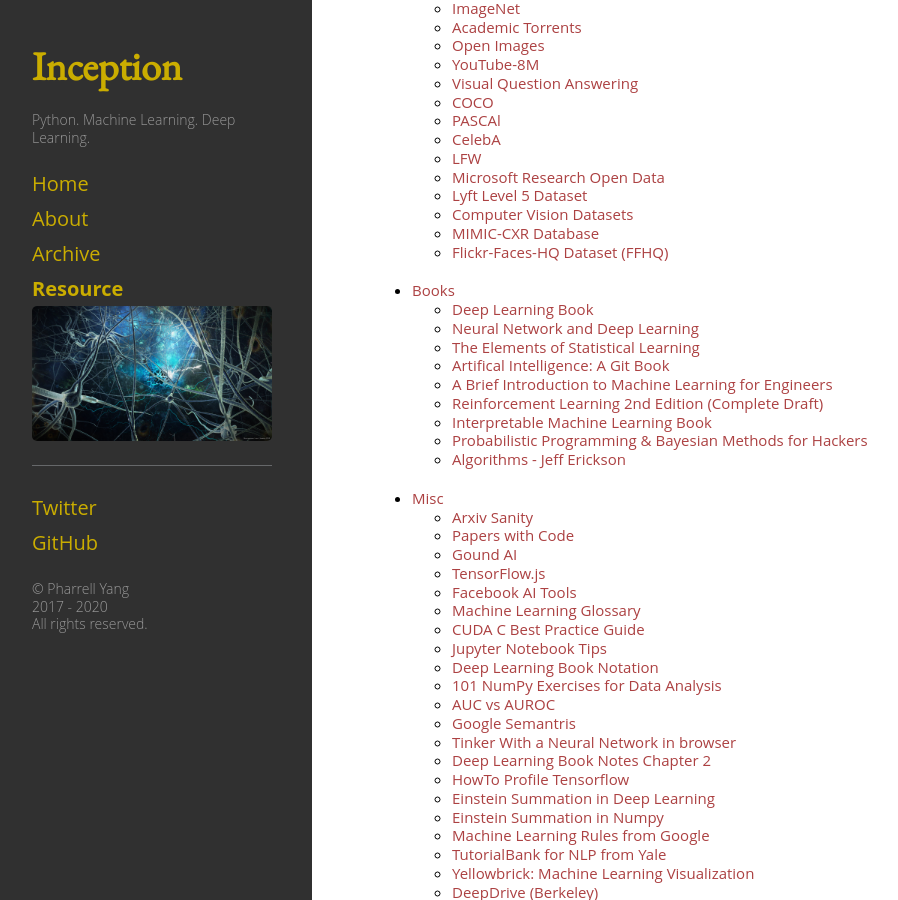
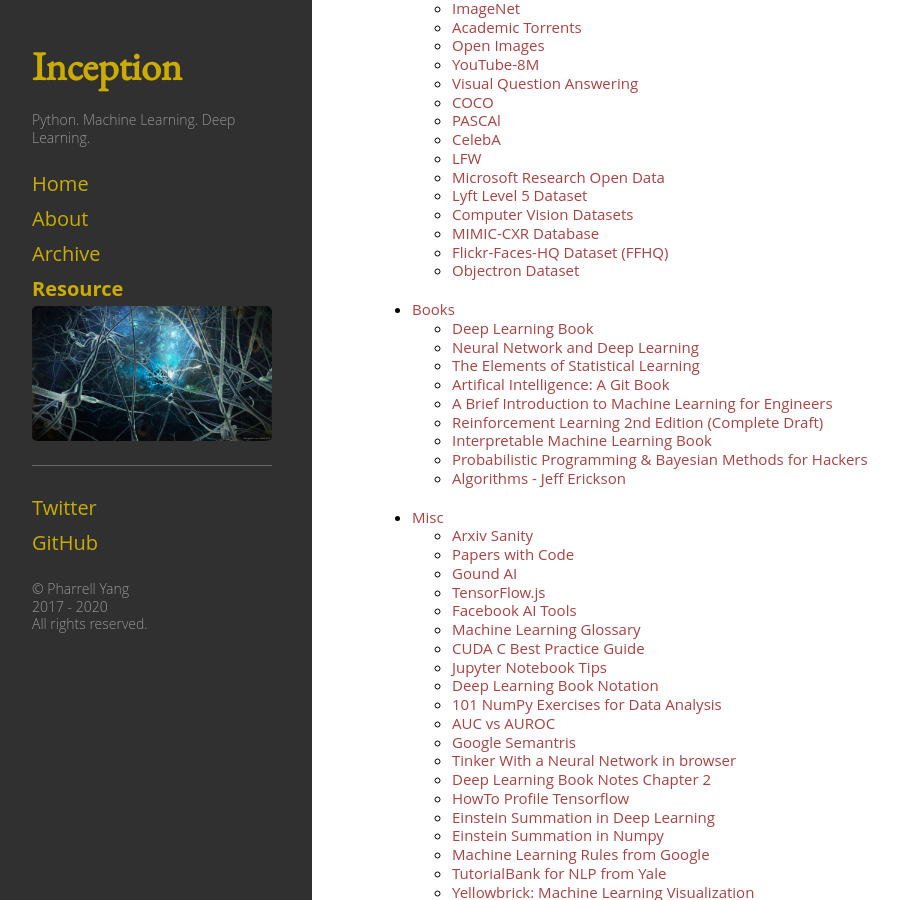
Before and after one commit to pharrellyhy/pharrellyhy.github.io.bakcup, a Jekyll site: the page built from resource.md, in a window 1280 px wide and 900 px high, scrolled down 3389 px. Shown: the whole window, without its empty margins (8-906 px from the left). Built offline with Jekyll 4.4.1, drawn with Linux system fonts in a browser that asks for light colours.

Commit message:
Update resources.

```diff
--- a/_data/nav.yml
+++ b/_data/nav.yml
@@ -532,6 +532,9 @@
     - title: "Flickr-Faces-HQ Dataset (FFHQ)"
       url: "https://github.com/NVlabs/ffhq-dataset"
 
+    - title: "Objectron Dataset"
+      url: "https://www.objectron.dev"
+
 
 - title: "Books"
   sublinks:
```
